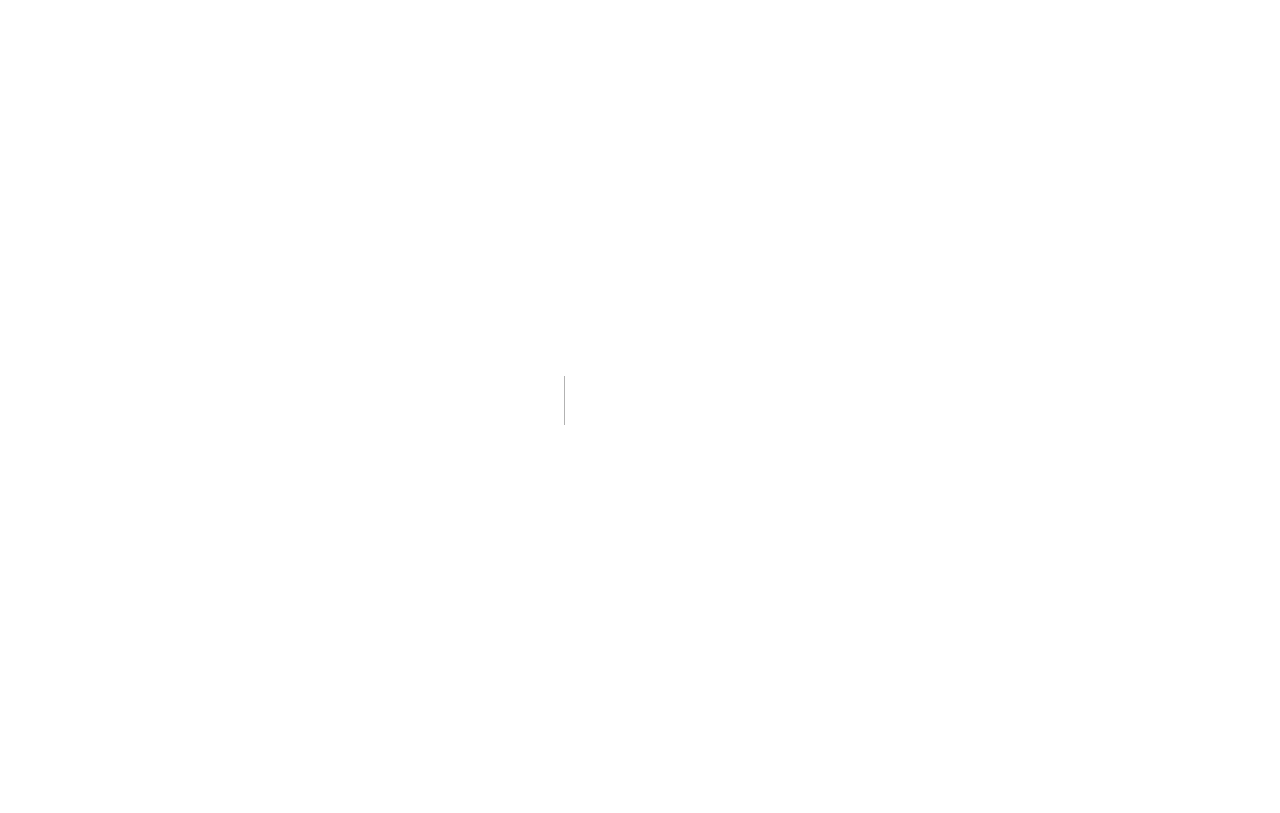
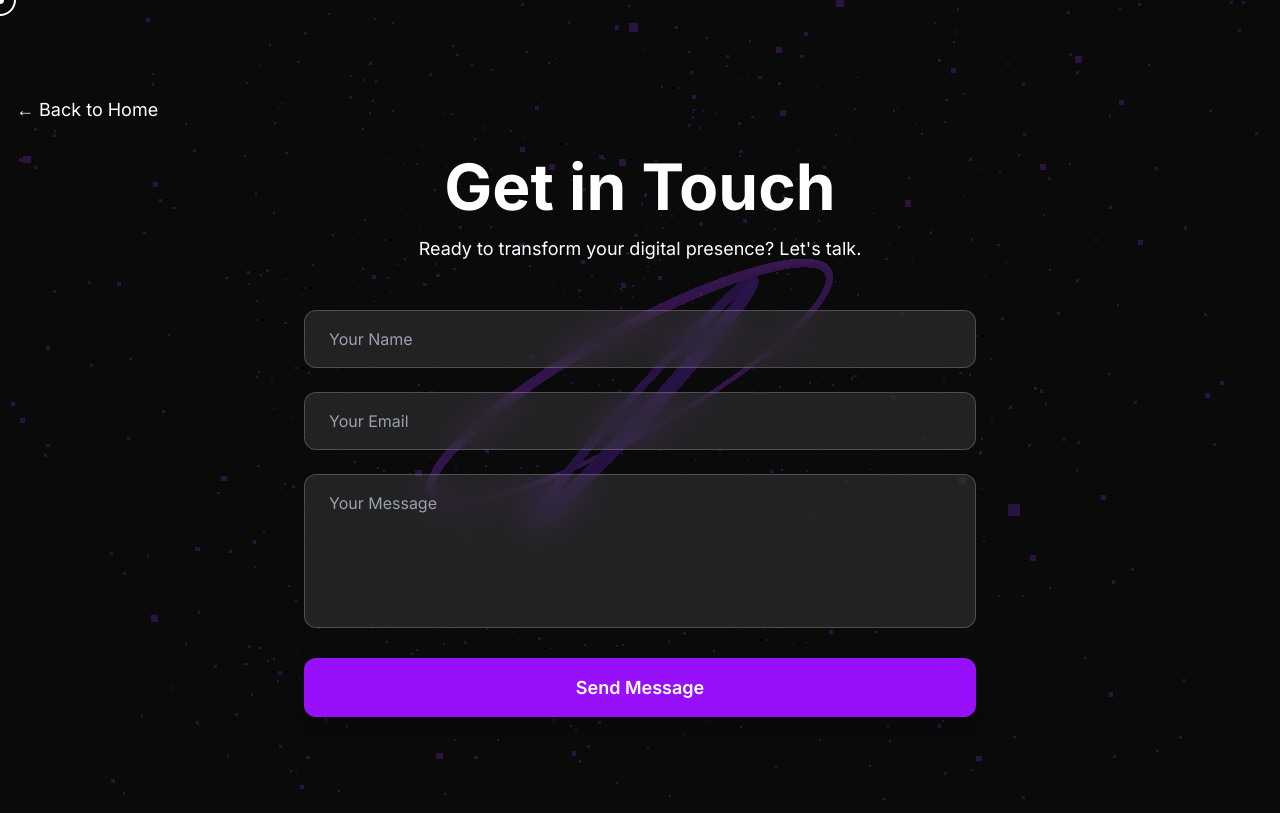
Before and after one commit to zayedahmad80/novatech, a Next.js app: page /contact in a window 1280 px wide. Before the commit this address had no page. Built offline with nearby package versions, Linux system fonts and the light colour scheme.

Commit message:
Added contact page with Three.js 3D effects and hover animations

```diff
--- /dev/null
+++ b/app/contact/page.tsx
@@ -0,0 +1,90 @@
+"use client";
+
+import { useState } from "react";
+import Link from "next/link";
+import CustomCursor from "@/components/CustomCursor";
+import Contact3D from "@/components/Contact3D";
+import { motion } from "framer-motion";
+
+export default function ContactPage() {
+  const [formData, setFormData] = useState({
+    name: "",
+    email: "",
+    message: "",
+  });
+
+  const handleSubmit = (e: React.FormEvent) => {
+    e.preventDefault();
+    alert("Thank you! We'll get back to you soon.");
+  };
+
+  return (
+    <>
+      <CustomCursor />
+      <Contact3D />
+      <div className="min-h-screen relative">
+        <div className="container mx-auto px-4 py-24">
+          <Link href="/" className="inline-block mb-8 text-white hover:text-purple-400 transition-colors">
+            ← Back to Home
+          </Link>
+
+          <motion.div
+            initial={{ opacity: 0, y: 50 }}
+            animate={{ opacity: 1, y: 0 }}
+            transition={{ duration: 0.6 }}
+            className="max-w-2xl mx-auto"
+          >
+            <h1 className="text-5xl font-bold text-center mb-4">Get in Touch</h1>
+            <p className="text-gray-300 text-center mb-12">
+              Ready to transform your digital presence? Let's talk.
+            </p>
+
+            <form onSubmit={handleSubmit} className="space-y-6">
+              <motion.div whileHover={{ scale: 1.02, x: 5 }} className="relative">
+                <input
+                  type="text"
+                  placeholder="Your Name"
+                  required
+                  className="w-full px-6 py-4 bg-white/10 backdrop-blur-lg rounded-xl text-white placeholder-gray-400 border border-white/20 focus:border-purple-500 focus:outline-none transition-all"
+                  value={formData.name}
+                  onChange={(e) => setFormData({ ...formData, name: e.target.value })}
+                />
+              </motion.div>
+
+              <motion.div whileHover={{ scale: 1.02, x: 5 }} className="relative">
+                <input
+                  type="email"
+                  placeholder="Your Email"
+                  required
+                  className="w-full px-6 py-4 bg-white/10 backdrop-blur-lg rounded-xl text-white placeholder-gray-400 border border-white/20 focus:border-purple-500 focus:outline-none transition-all"
+                  value={formData.email}
+                  onChange={(e) => setFormData({ ...formData, email: e.target.value })}
+                />
+              </motion.div>
+
+              <motion.div whileHover={{ scale: 1.02, x: 5 }} className="relative">
+                <textarea
+                  placeholder="Your Message"
+                  required
+                  rows={5}
+                  className="w-full px-6 py-4 bg-white/10 backdrop-blur-lg rounded-xl text-white placeholder-gray-400 border border-white/20 focus:border-purple-500 focus:outline-none transition-all resize-none"
+                  value={formData.message}
+                  onChange={(e) => setFormData({ ...formData, message: e.target.value })}
+                />
+              </motion.div>
+
+              <motion.button
+                whileHover={{ scale: 1.05, boxShadow: "0 0 20px rgba(147, 51, 234, 0.5)" }}
+                whileTap={{ scale: 0.95 }}
+                type="submit"
+                className="w-full py-4 bg-purple-600 text-white rounded-xl font-semibold hover:bg-purple-500 transition-all shadow-lg"
+              >
+                Send Message
+              </motion.button>
+            </form>
+          </motion.div>
+        </div>
+      </div>
+    </>
+  );
+}
--- /dev/null
+++ b/components/Contact3D.tsx
@@ -0,0 +1,96 @@
+"use client";
+
+import { useEffect, useRef } from "react";
+import * as THREE from "three";
+
+export default function Contact3D() {
+  const containerRef = useRef<HTMLDivElement>(null);
+
+  useEffect(() => {
+    if (!containerRef.current) return;
+
+    const scene = new THREE.Scene();
+    const camera = new THREE.PerspectiveCamera(75, window.innerWidth / window.innerHeight, 0.1, 1000);
+    const renderer = new THREE.WebGLRenderer({ alpha: true });
+
+    renderer.setSize(window.innerWidth, window.innerHeight);
+    renderer.setClearColor(0x000000, 0);
+    containerRef.current.appendChild(renderer.domElement);
+
+    // Floating particles
+    const particlesGeometry = new THREE.BufferGeometry();
+    const particlesCount = 1500;
+    const posArray = new Float32Array(particlesCount * 3);
+
+    for (let i = 0; i < particlesCount * 3; i += 3) {
+      posArray[i] = (Math.random() - 0.5) * 10;
+      posArray[i+1] = (Math.random() - 0.5) * 10;
+      posArray[i+2] = (Math.random() - 0.5) * 10;
+    }
+
+    particlesGeometry.setAttribute("position", new THREE.BufferAttribute(posArray, 3));
+
+    const particlesMaterial = new THREE.PointsMaterial({
+      color: 0x9333ea,
+      size: 0.03,
+      transparent: true,
+      opacity: 0.6,
+    });
+
+    const particlesMesh = new THREE.Points(particlesGeometry, particlesMaterial);
+    scene.add(particlesMesh);
+
+    // Rotating ring
+    const ringGeometry = new THREE.TorusGeometry(1.5, 0.05, 64, 200);
+    const ringMaterial = new THREE.MeshStandardMaterial({ color: 0x9333ea, emissive: 0x4c1d95 });
+    const ring = new THREE.Mesh(ringGeometry, ringMaterial);
+    scene.add(ring);
+
+    // Second ring
+    const ring2Geometry = new THREE.TorusGeometry(2, 0.03, 64, 200);
+    const ring2Material = new THREE.MeshStandardMaterial({ color: 0xa855f7, emissive: 0x6b21a5 });
+    const ring2 = new THREE.Mesh(ring2Geometry, ring2Material);
+    scene.add(ring2);
+
+    const light = new THREE.PointLight(0xffffff, 1);
+    light.position.set(2, 2, 2);
+    scene.add(light);
+    scene.add(new THREE.AmbientLight(0x404040));
+
+    camera.position.z = 5;
+
+    let time = 0;
+    const animate = () => {
+      requestAnimationFrame(animate);
+      time += 0.005;
+
+      particlesMesh.rotation.y = time * 0.1;
+      particlesMesh.rotation.x = time * 0.05;
+
+      ring.rotation.x = time;
+      ring.rotation.y = time * 0.5;
+      ring2.rotation.x = time * 0.8;
+      ring2.rotation.y = time * 0.3;
+
+      renderer.render(scene, camera);
+    };
+    animate();
+
+    const handleResize = () => {
+      camera.aspect = window.innerWidth / window.innerHeight;
+      camera.updateProjectionMatrix();
+      renderer.setSize(window.innerWidth, window.innerHeight);
+    };
+    window.addEventListener("resize", handleResize);
+
+    return () => {
+      window.removeEventListener("resize", handleResize);
+      if (containerRef.current) {
+        containerRef.current.removeChild(renderer.domElement);
+      }
+      renderer.dispose();
+    };
+  }, []);
+
+  return <div ref={containerRef} className="fixed top-0 left-0 w-full h-full -z-5 opacity-40 pointer-events-none" />;
+}
--- a/components/HeroVideo.tsx
+++ b/components/HeroVideo.tsx
@@ -5,6 +5,7 @@ import { Autoplay, Pagination, Navigation } from "swiper/modules";
 import "swiper/css";
 import "swiper/css/pagination";
 import "swiper/css/navigation";
+import Link from "next/link";
 
 const videos = [
   {
@@ -63,12 +64,14 @@ export default function HeroVideo() {
                   <p className="text-xl md:text-2xl text-white font-medium drop-shadow-md mb-8">
                     {video.desc}
                   </p>
+                 <Link href="/contact">
                 <button
                    className="px-8 py-3 rounded-full font-semibold hover:scale-110 transition-all duration-300 shadow-lg"
                   style={{ backgroundColor: '#9333ea', color: '#ffffff' }}
                        >
                      Get Started
                       </button>
+                   </Link>
                 </div>
               </div>
             </div>
```
Lines whose indentation alone changed are shown as unchanged.
